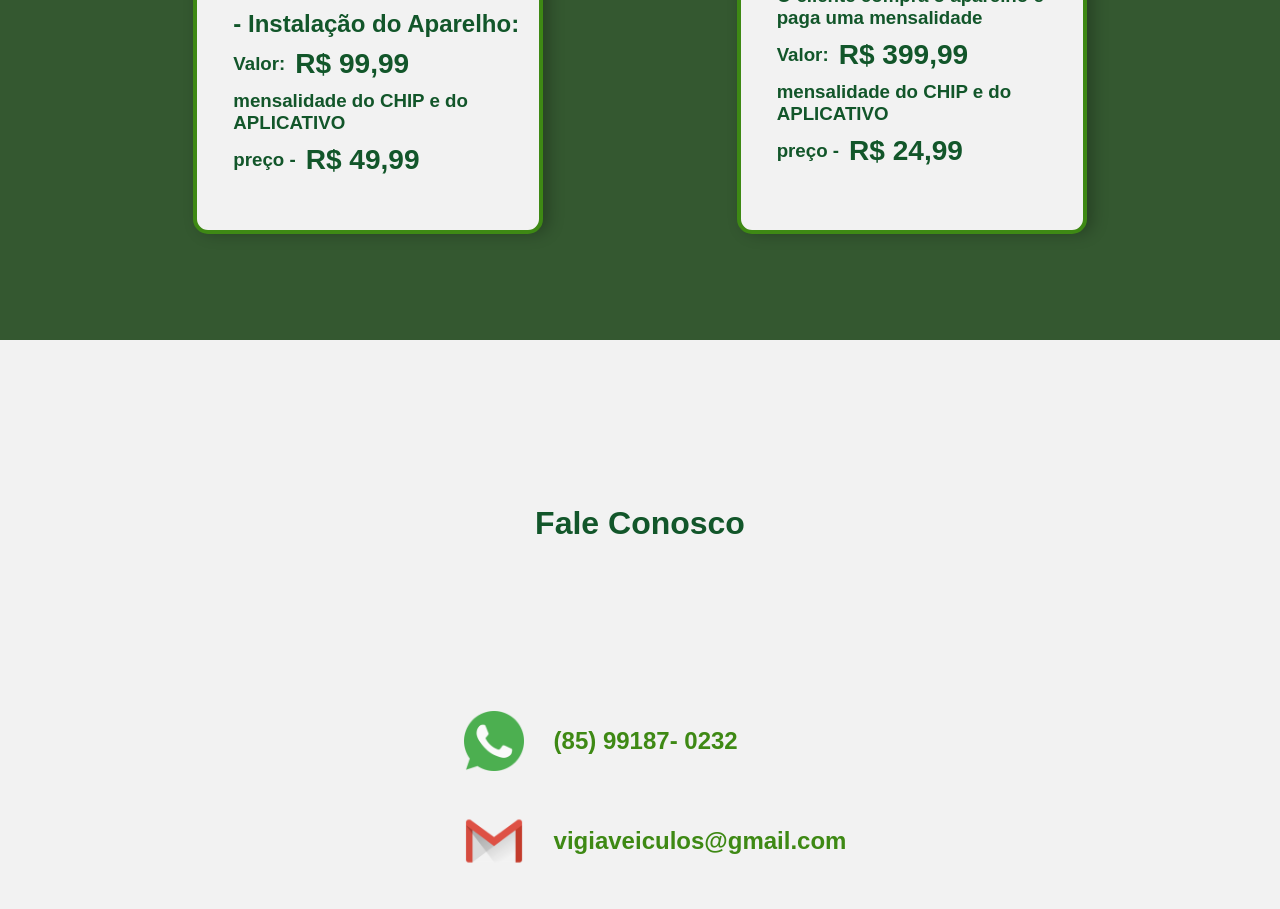
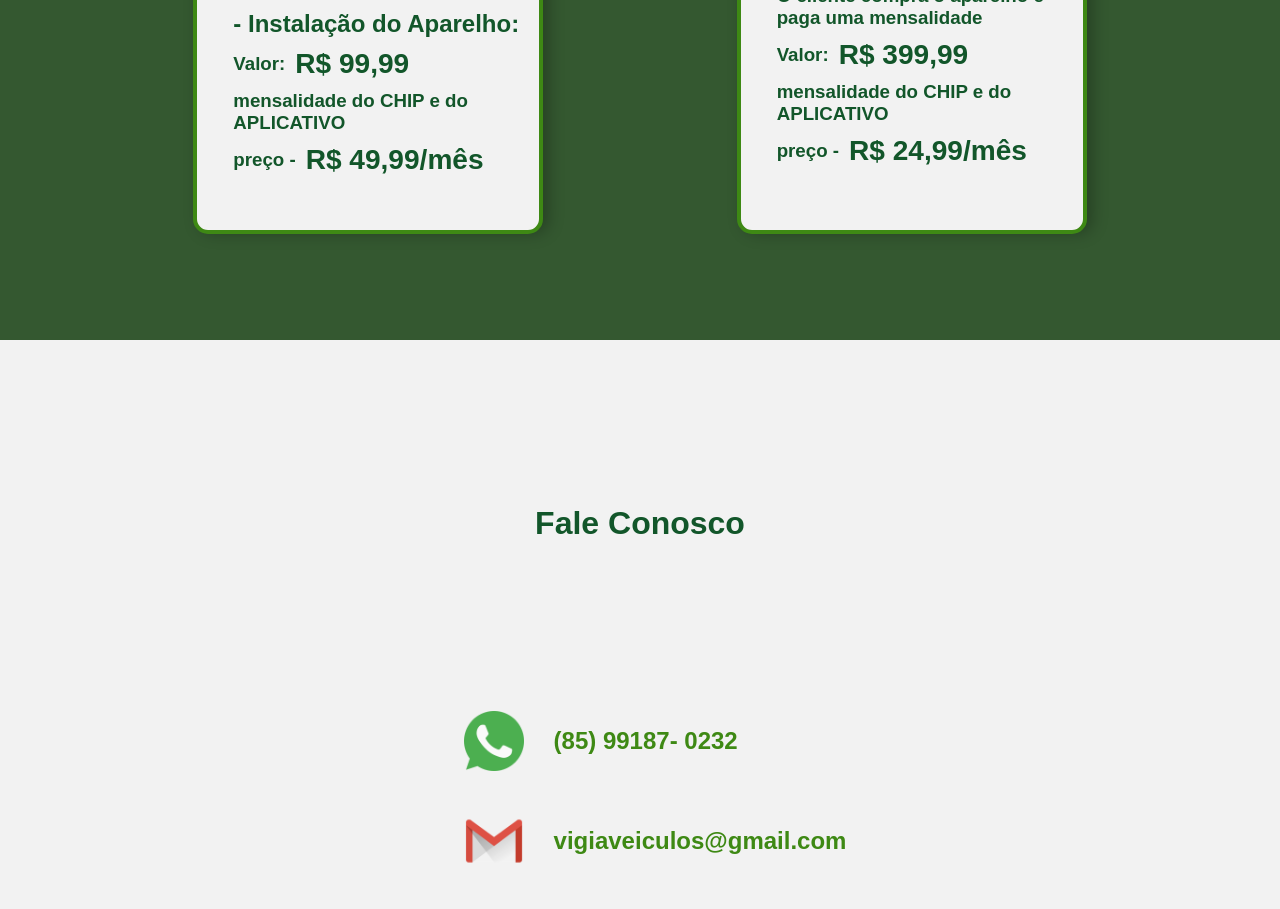
Before and after one commit to Romulo-Sergio-RE/Vigia, a React (Create React App) app: page / in a window 1280 px wide. Shown: the part 4400-5309 px from the top of the page. Built offline with nearby package versions, Linux system fonts and the light colour scheme.

Commit message:
alteracao

```diff
--- a/src/app/components/nossosPlanos/index.tsx
+++ b/src/app/components/nossosPlanos/index.tsx
@@ -18,7 +18,7 @@ export const NossosPlanos = () =>{
                         </div>
                         <div className="info-card">
                             <h3>mensalidade do CHIP e do APLICATIVO</h3>
-                            <h3>preço -<h2 className="valorPlano"> R$ 49,99</h2></h3>
+                            <h3>preço -<h2 className="valorPlano"> R$ 49,99/mês</h2></h3>
                         </div>
                     </div>
                 </div>
@@ -32,7 +32,7 @@ export const NossosPlanos = () =>{
                         </div>
                         <div className="info-card">
                             <h3>mensalidade do CHIP e do APLICATIVO</h3>
-                            <h3>preço -<h2 className="valorPlano"> R$ 24,99</h2></h3>
+                            <h3>preço -<h2 className="valorPlano"> R$ 24,99/mês</h2></h3>
                         </div>
                     </div>
                 </div>
```
